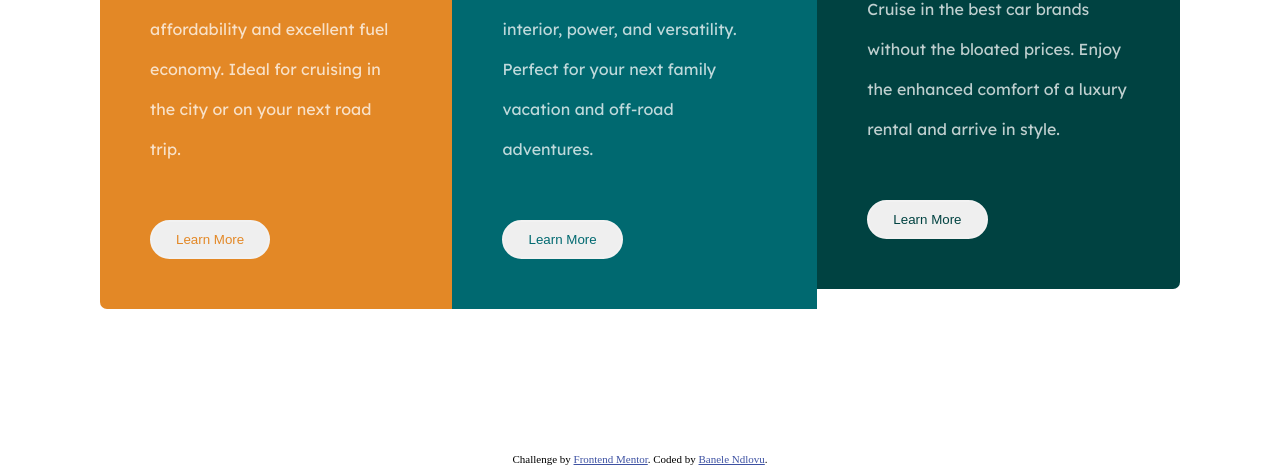
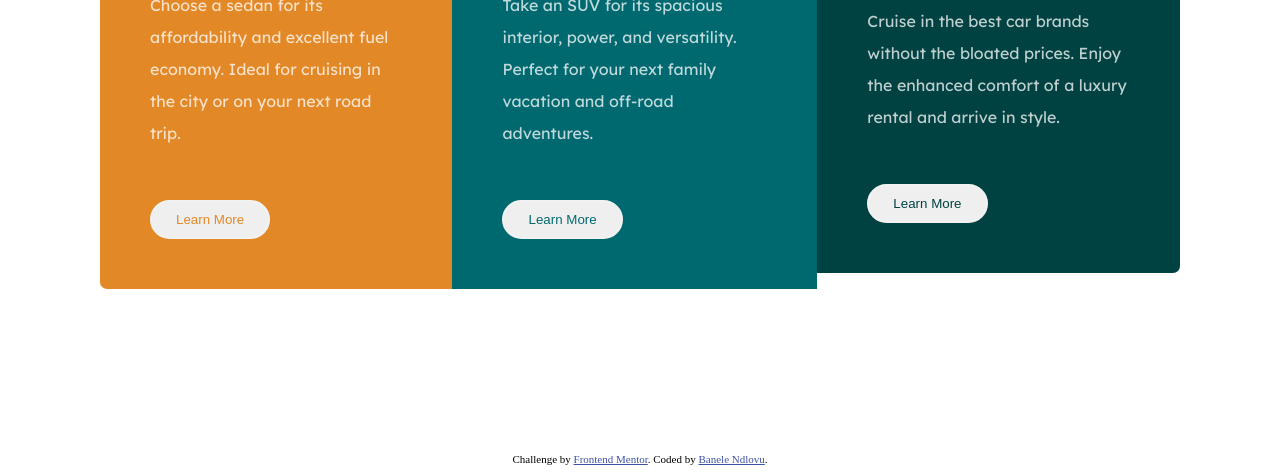
Before and after one commit to Boya015/3-column-preview-card-component-main, a plain HTML site: page index.html in a window 1280 px wide. Shown: the part 354-828 px from the top of the page. Drawn offline with Linux system fonts and the light colour scheme.

Commit message:
Add files via upload

```diff
--- a/CSS/styles.css
+++ b/CSS/styles.css
@@ -96,6 +96,7 @@ html:focus-within {
     color: hsla(0, 0%, 100%, 0.75);
     font-family: 'Lexend Deca', sans-serif;
     font-weight: 400;
+    line-height: 2rem;
   }
 
   button {
@@ -140,7 +141,7 @@ html:focus-within {
 
   /* mobile view */
 
-  @media (min-width: 500px) {
+  @media (min-width: 700px) {
     .container1 {
       border-top-left-radius: 7px;
       border-bottom-left-radius: 7px;
```
